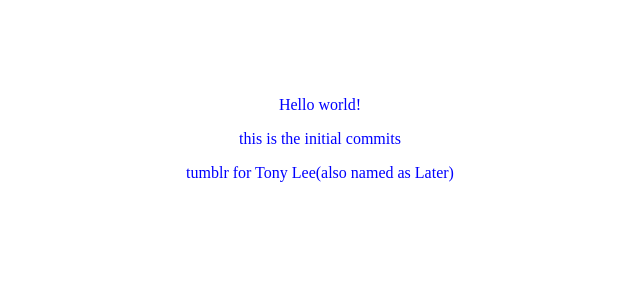
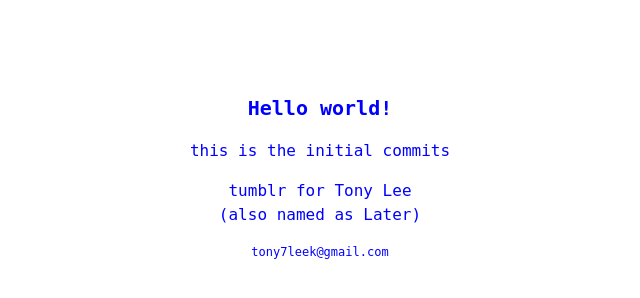
Before and after one commit to Tony7lee/Tony7lee.github.io, a plain HTML site: page index.html in a window 1280 px wide. Shown: the whole page, without its empty margins (320-960 px from the left). Drawn offline with Linux system fonts and the light colour scheme.

Commit message:
initial commits

```diff
--- a/index.html
+++ b/index.html
@@ -8,10 +8,21 @@
 		width:  100%;
 		text-align: center;
 		color: blue;
+		line-height: 1.5;
+		font-size: 16px;
+		font-family: 'OCR A Std', 'fantasy', 'Advent Pro', 'monospace';
+	}
+	h1 {
+		font-size: 20px;
+		font-weight: bold;
+	}
+	span {
+		font-size: 12px;
 	}
 </style>
 <div>
-	<p>Hello world!</p>
+	<h1>Hello world!</h1>
 	<p>this is the initial commits</p>
-	<p>tumblr for Tony Lee(also named as Later)</p>
+	<p>tumblr for Tony Lee<br/>(also named as Later)</p>
+	<p><span>tony7leek@gmail.com</span></p>
 </div>
```
